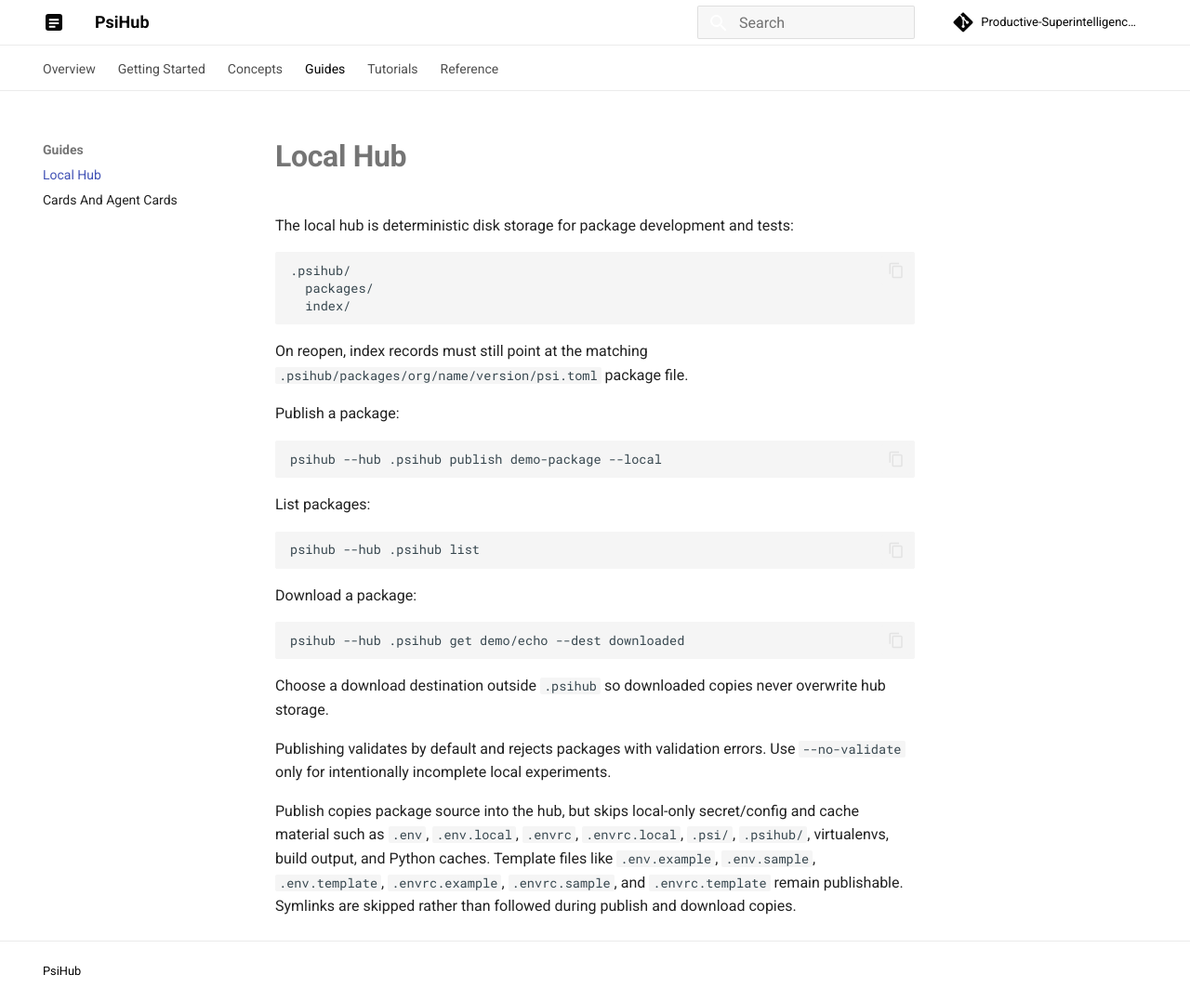
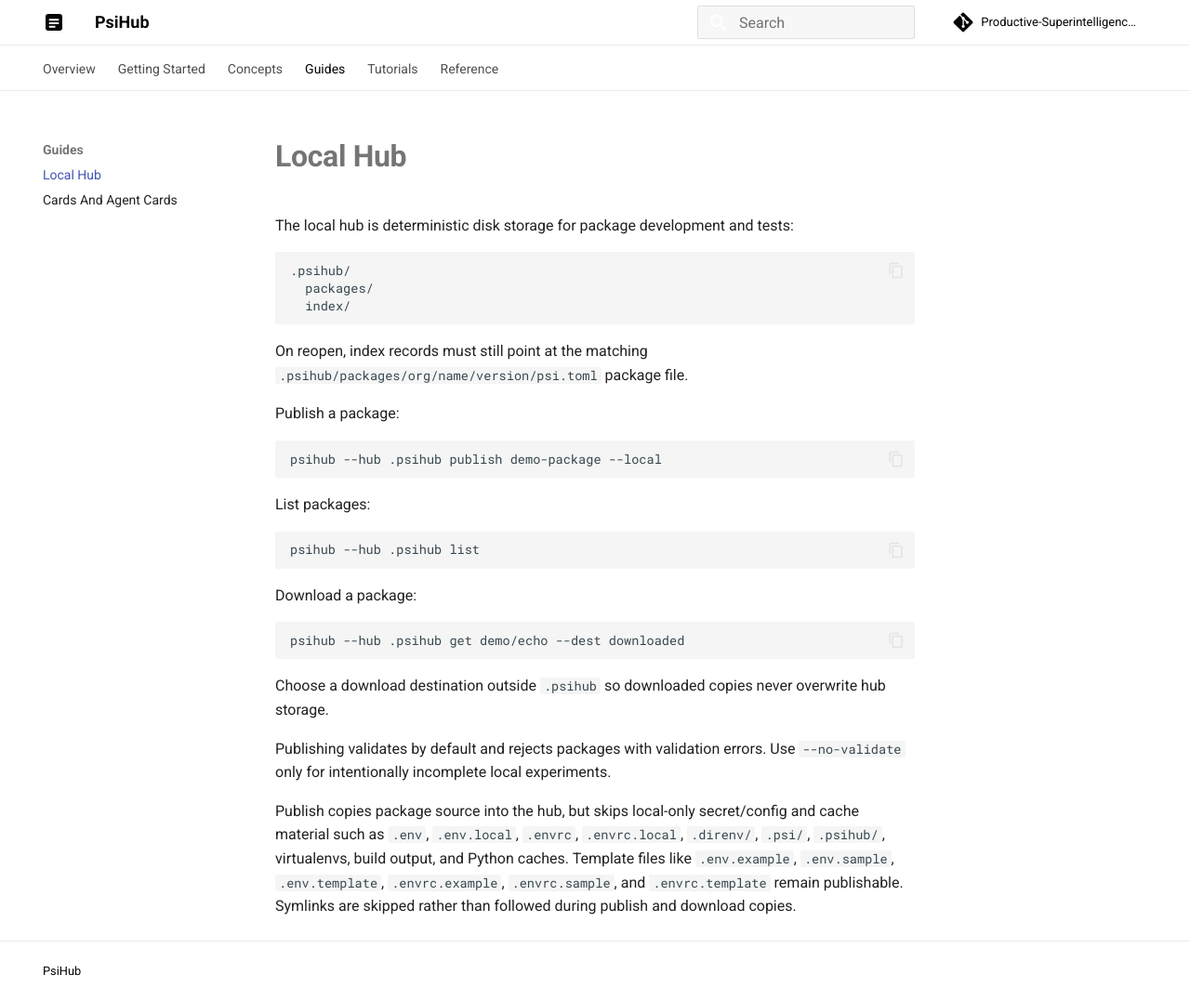
Before and after one commit to Productive-Superintelligence/psihub, an MkDocs documentation site: the page built from docs/guides/local-hub.md, in a window 1280 px wide and 1077 px high. Shown: the whole window at 93% size. Built offline with MkDocs 1.6.1 and Material for MkDocs 9.7.7, drawn with Linux system fonts in a browser that asks for light colours; comment, search, counter and statistics services are not loaded.

Commit message:
Exclude direnv cache from local publish

```diff
--- a/docs/guides/local-hub.md
+++ b/docs/guides/local-hub.md
@@ -37,7 +37,7 @@
 
 Publish copies package source into the hub, but skips local-only secret/config
 and cache material such as `.env`, `.env.local`, `.envrc`, `.envrc.local`,
-`.psi/`, `.psihub/`, virtualenvs, build output, and Python caches. Template
-files like `.env.example`, `.env.sample`, `.env.template`, `.envrc.example`,
-`.envrc.sample`, and `.envrc.template` remain publishable.
+`.direnv/`, `.psi/`, `.psihub/`, virtualenvs, build output, and Python caches.
+Template files like `.env.example`, `.env.sample`, `.env.template`,
+`.envrc.example`, `.envrc.sample`, and `.envrc.template` remain publishable.
 Symlinks are skipped rather than followed during publish and download copies.
--- a/local.py
+++ b/local.py
@@ -14,6 +14,7 @@
 
 
 PUBLISH_IGNORE_NAMES = {
+    ".direnv",
     ".git",
     ".mypy_cache",
     ".psi",
```
Also changed, not shown: README.md (+5 -4 lines), 1 other file.
